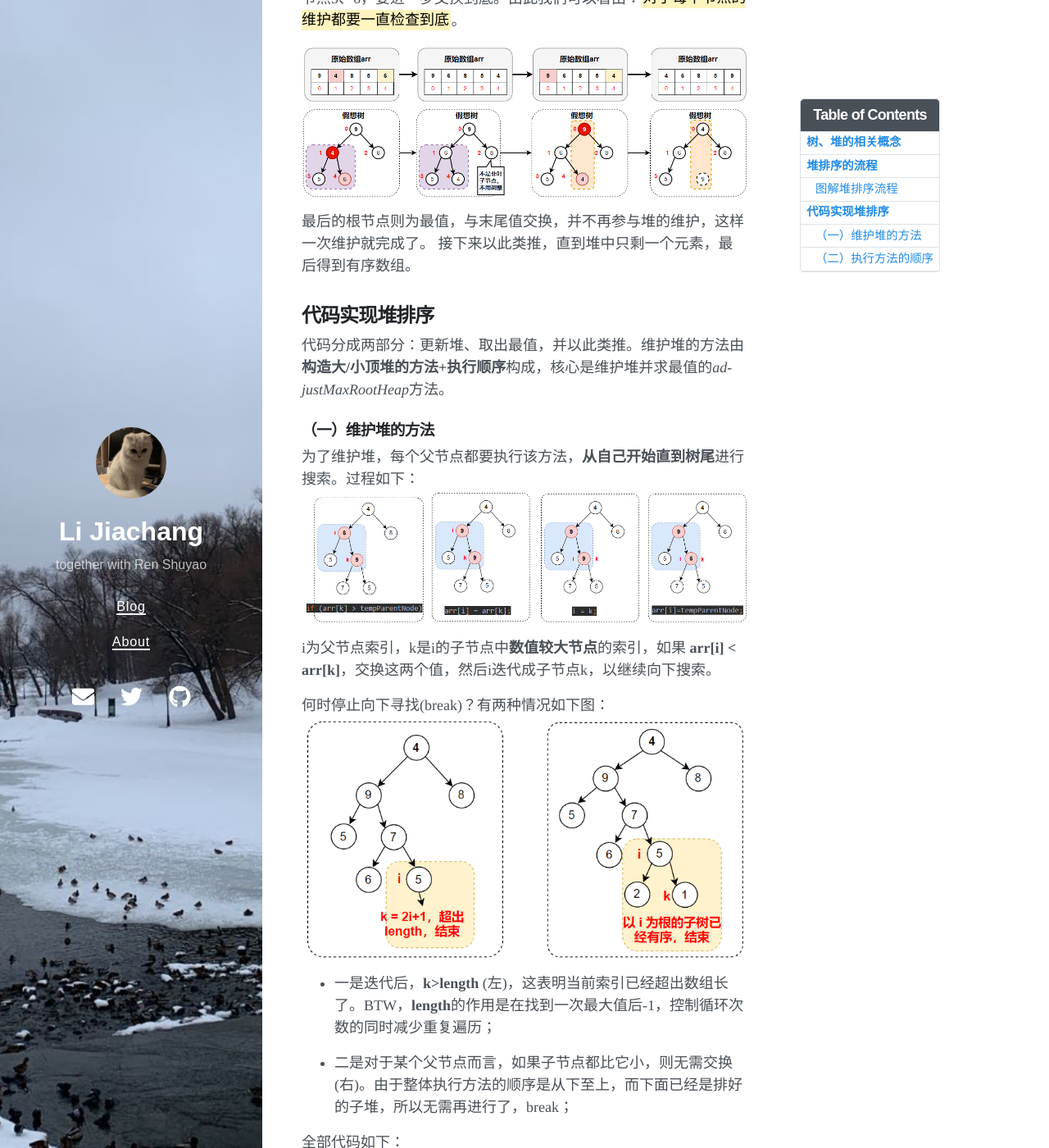
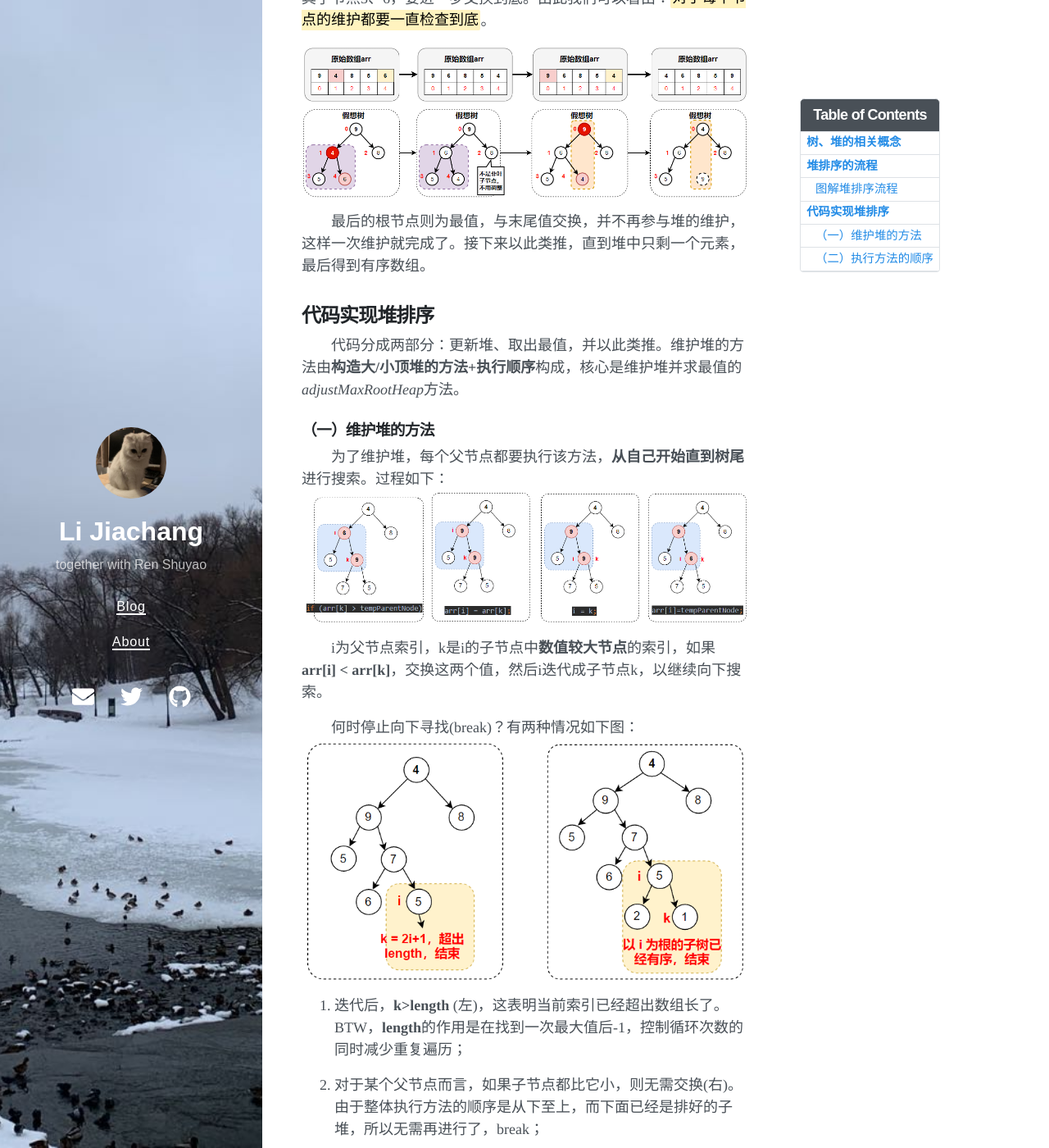
Before and after one commit to Jeremy1Lee/Jeremy1Lee.github.io, a Jekyll site: the page built from _posts/2022-09-22-heap-sort.md, in a window 1280 px wide and 1400 px high, scrolled down 1616 px. Shown: the whole window at 82% size. Built offline with Jekyll 4.4.1, drawn with Linux system fonts in a browser that asks for light colours; nearby versions of some CDN libraries.

Commit message:
Update 2022-09-22-heap-sort.md

```diff
--- a/_posts/2022-09-22-heap-sort.md
+++ b/_posts/2022-09-22-heap-sort.md
@@ -13,16 +13,16 @@ toc: true
 ## 树、堆的相关概念
 
 - 二叉树
-树的形状影响了其性质。树按形状不同可以分为：完满(full)二叉树、完全(complete)二叉树、完美(perfect)二叉树，如图所示：
+&emsp;&emsp;树的形状影响了其性质。树按形状不同可以分为：完满(full)二叉树、完全(complete)二叉树、完美(perfect)二叉树，如图所示：
 ![binaryTree01.png](/images/binaryTree01.png "Tree"){: .align-center}
 
 - 堆
-另一重要的概念是**大顶堆和小顶堆**，以及二叉树的顺序存储结构
+&emsp;&emsp;另一重要的概念是**大顶堆和小顶堆**，以及二叉树的顺序存储结构
 ![heap01.png](/images/heap01.png "Heap"){: .align-center}
 
 ## 堆排序的流程
 
-堆排序可以理解为选择排序的升级版，选排是遍历全部选最值，堆排是分治选局部最值，最终选出全局最值。部分的划分又和**希尔排序**比较像，都是局部收敛最终达到全局收敛。堆排序的流程如下：
+&emsp;&emsp;堆排序可以理解为选择排序的升级版，选排是遍历全部选最值，堆排是分治选局部最值，最终选出全局最值。部分的划分又和**希尔排序**比较像，都是局部收敛最终达到全局收敛。堆排序的流程如下：
 
 1. 将无序序列构造成一个**大/小顶堆**，此时序列的最大/小值就是堆顶（root节点）
 2. 将堆顶元素与末尾元素交换，此时末尾成为最大/小值
@@ -33,39 +33,38 @@ toc: true
 
 ### 图解堆排序流程
 
-我们全程都是对数组下标操作，没有把数组转换成对应的树，下图列出了堆排序时数组和对应的树是如何变化的：
+&emsp;&emsp;我们全程都是对数组下标操作，没有把数组转换成对应的树，下图列出了堆排序时数组和对应的树是如何变化的：
 
 ![adHeap01.png](/images/adHeap01.png "adHeap02"){: .align-center}
-对于节点6，寻找是否子节点大于6，若有，则与子节点交换。然后对上层节点4同样进行此过程，4与9交换。注意这时下来的4却小于其子节点5、6，要进一步交换到底。由此我们可以看出：<mark>对于每个节点的维护都要一直检查到底</mark>。
+&emsp;&emsp;对于节点6，寻找是否子节点大于6，若有，则与子节点交换。然后对上层节点4同样进行此过程，4与9交换。注意这时下来的4却小于其子节点5、6，要进一步交换到底。由此我们可以看出：<mark>对于每个节点的维护都要一直检查到底</mark>。
 
 ![adHeap02.png](/images/adHeap02.png "adHeap01"){: .align-center}
-最后的根节点则为最值，与末尾值交换，并不再参与堆的维护，这样一次维护就完成了。
-接下来以此类推，直到堆中只剩一个元素，最后得到有序数组。
+&emsp;&emsp;最后的根节点则为最值，与末尾值交换，并不再参与堆的维护，这样一次维护就完成了。接下来以此类推，直到堆中只剩一个元素，最后得到有序数组。
 
 ## 代码实现堆排序
 
 
-代码分成两部分：更新堆、取出最值，并以此类推。维护堆的方法由**构造大/小顶堆的方法+执行顺序**构成，核心是维护堆并求最值的*adjustMaxRootHeap*方法。
+&emsp;&emsp;代码分成两部分：更新堆、取出最值，并以此类推。维护堆的方法由**构造大/小顶堆的方法+执行顺序**构成，核心是维护堆并求最值的*adjustMaxRootHeap*方法。
 
 ### （一）维护堆的方法
 
 
-为了维护堆，每个父节点都要执行该方法，**从自己开始直到树尾**进行搜索。过程如下：
+&emsp;&emsp;为了维护堆，每个父节点都要执行该方法，**从自己开始直到树尾**进行搜索。过程如下：
 ![adHeap05.png](/images/adHeap05.png "adHeap05"){: .align-center}
-i为父节点索引，k是i的子节点中**数值较大节点**的索引，如果 **arr[i] < arr[k]**，交换这两个值，然后i迭代成子节点k，以继续向下搜索。
+&emsp;&emsp;i为父节点索引，k是i的子节点中**数值较大节点**的索引，如果 **arr[i] < arr[k]**，交换这两个值，然后i迭代成子节点k，以继续向下搜索。
 
-何时停止向下寻找(break)？有两种情况如下图：
+&emsp;&emsp;何时停止向下寻找(break)？有两种情况如下图：
 ![adHeap03.png](/images/adHeap03.png "adHeap03"){: .align-center}
-- 一是迭代后，**k>length** (左)，这表明当前索引已经超出数组长了。BTW，**length**的作用是在找到一次最大值后-1，控制循环次数的同时减少重复遍历；
+1. 迭代后，**k>length** (左)，这表明当前索引已经超出数组长了。BTW，**length**的作用是在找到一次最大值后-1，控制循环次数的同时减少重复遍历；
 
-- 二是对于某个父节点而言，如果子节点都比它小，则无需交换(右)。由于整体执行方法的顺序是从下至上，而下面已经是排好的子堆，所以无需再进行了，break；
+2. 对于某个父节点而言，如果子节点都比它小，则无需交换(右)。由于整体执行方法的顺序是从下至上，而下面已经是排好的子堆，所以无需再进行了，break；
 
-全部代码如下：
+&emsp;&emsp;全部代码如下：
 ![adHeap04.png](/images/adHeap04.png "adHeap04"){: .align-center}
 
 ### （二）执行方法的顺序
 
-1. 每个节点都要向下有序
+- 每个节点都要向下有序
 
 ![d01.png](/images/d01.png "流程"){: .align-center}
 
```
Also changed, not shown: other parts of _posts/2022-09-22-heap-sort.md (+6 -6 lines).
